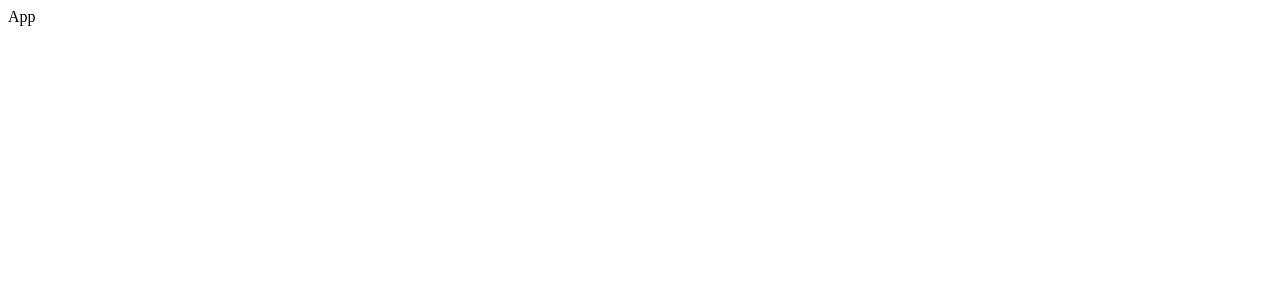
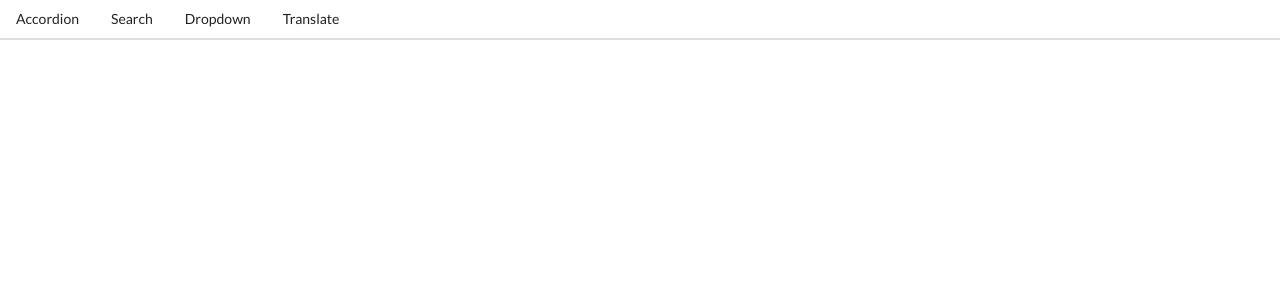
Before and after one commit to mindflip/react-hook-practice, a React (Create React App) app: page / in a window 1280 px wide. Shown: the top 300 px of the page. Built offline with nearby package versions, Linux system fonts and the light colour scheme.

Commit message:
[feat] header pushstate

```diff
--- a/public/index.html
+++ b/public/index.html
@@ -10,6 +10,12 @@
       content="Web site created using create-react-app"
     />
     <link rel="apple-touch-icon" href="%PUBLIC_URL%/logo192.png" />
+
+    <link
+      rel="stylesheet"
+      href="https://cdnjs.cloudflare.com/ajax/libs/semantic-ui/2.4.1/semantic.min.css"
+    />
+
     <!--
       manifest.json provides metadata used when your web app is installed on a
       user's mobile device or desktop. See https://developers.google.com/web/fundamentals/web-app-manifest/
--- a/src/App.js
+++ b/src/App.js
@@ -1,7 +1,12 @@
 import React from "react";
+import Header from "./components/Header";
 
 const App = () => {
-  return <div>App</div>;
+  return (
+    <div>
+      <Header />
+    </div>
+  );
 };
 
 export default App;
--- /dev/null
+++ b/src/components/Header.js
@@ -0,0 +1,23 @@
+import React from "react";
+import Link from "./Link";
+
+const Header = () => {
+  return (
+    <div className="ui secondary pointing menu">
+      <Link href="/" className="item">
+        Accordion
+      </Link>
+      <Link href="/list" className="item">
+        Search
+      </Link>
+      <Link href="/dropdown" className="item">
+        Dropdown
+      </Link>
+      <Link href="/translate" className="item">
+        Translate
+      </Link>
+    </div>
+  );
+};
+
+export default Header;
--- /dev/null
+++ b/src/components/Link.js
@@ -0,0 +1,23 @@
+import React from "react";
+
+const Link = ({ className, href, children }) => {
+  const onClick = (event) => {
+    if (event.metaKey || event.ctrlKey) {
+      return;
+    }
+
+    event.preventDefault();
+    window.history.pushState({}, "", href);
+
+    const navEvent = new PopStateEvent("popstate");
+    window.dispatchEvent(navEvent);
+  };
+
+  return (
+    <a onClick={onClick} className={className} href={href}>
+      {children}
+    </a>
+  );
+};
+
+export default Link;
```
